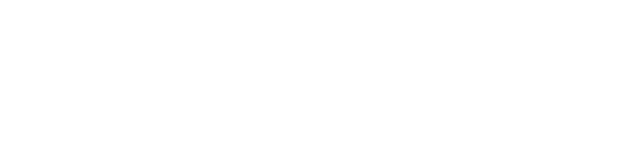
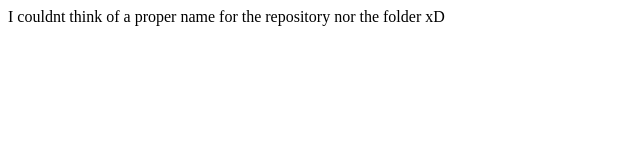
Before and after one commit to gDena16/swag, a plain HTML site: page index.html in a window 1280 px wide. Shown: the whole page, without its empty margins (0-640 px from the left). Drawn offline with Linux system fonts and the light colour scheme.

Commit message:
Added text

```diff
--- a/index.html
+++ b/index.html
@@ -6,5 +6,7 @@
     <meta name="viewport" content="width=device-width, initial-scale=1.0" />
     <title>This is part of "swag"</title>
   </head>
-  <body></body>
+  <body>
+    I couldnt think of a proper name for the repository nor the folder xD
+  </body>
 </html>
```
